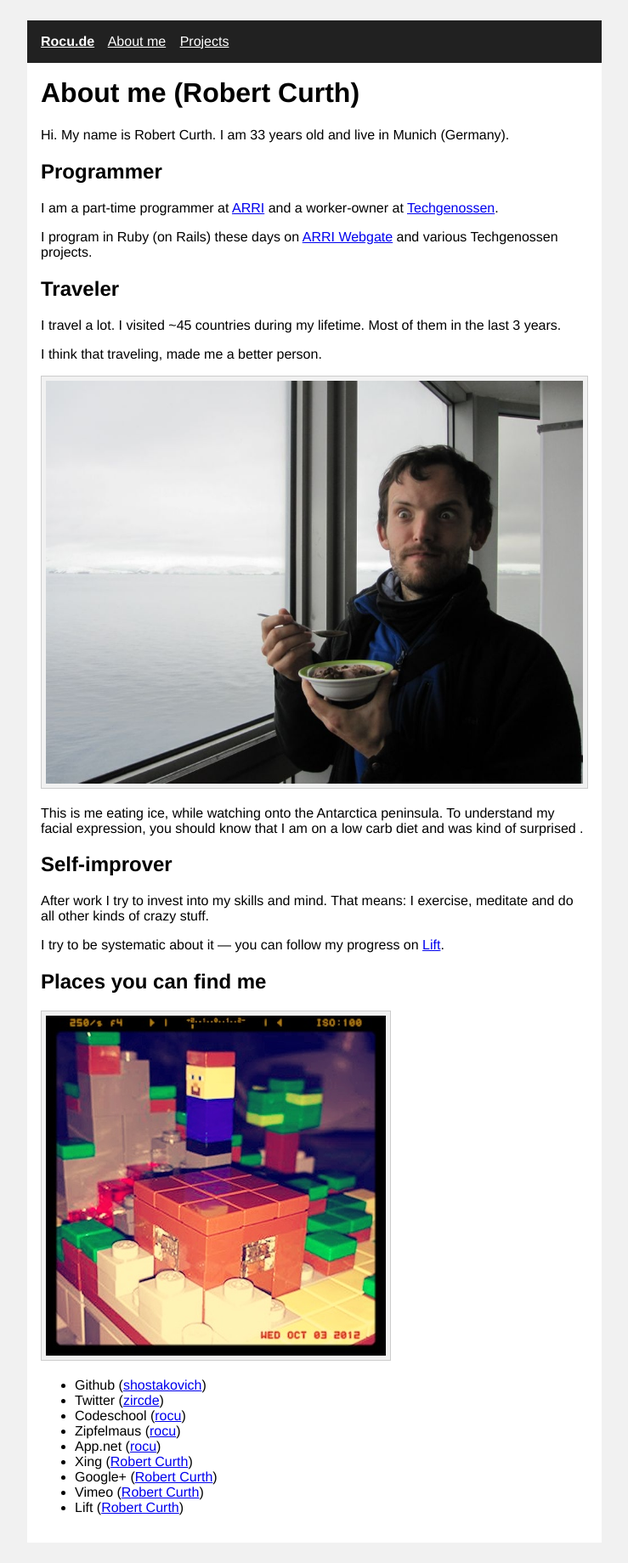
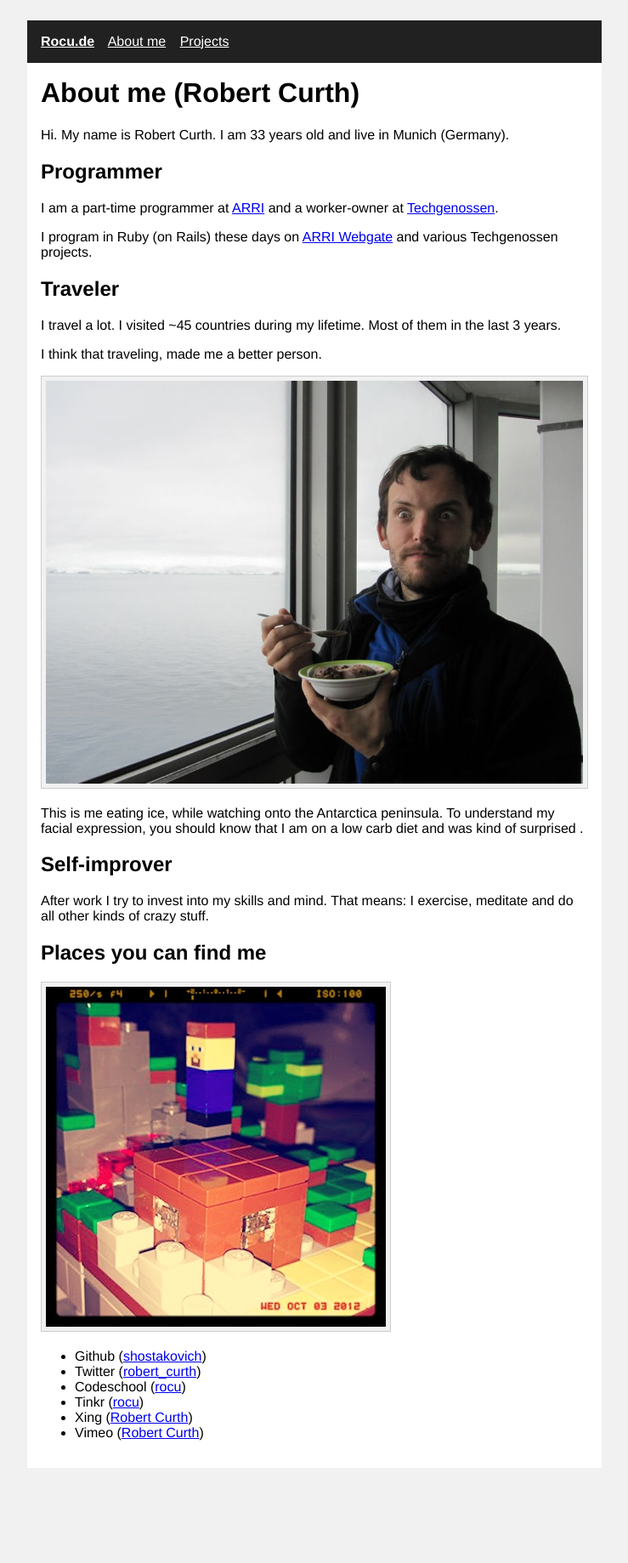
Before and after one commit to shostakovich/rocu.de, a Jekyll site: the page built from about-me.md, in a window 1280 px wide. Shown: the whole page at 85% size, without its empty margins (270-1009 px from the left). Built offline with Jekyll 4.4.1, drawn with Linux system fonts in a browser that asks for light colours; after the commit the page ends 1751 px from its top, so only the background shows below that.

Commit message:
Fix about page

```diff
--- a/about-me.md
+++ b/about-me.md
@@ -25,18 +25,13 @@ This is me eating ice, while watching onto the Antarctica peninsula. To understa
 
 After work I try to invest into my skills and mind. That means: I exercise, meditate and do all other kinds of crazy stuff.
 
-I try to be systematic about it — you can follow my progress on [Lift](http://lift.do/users/cbafd621538e209c5b95).
-
 ## Places you can find me
 
 ![](/assets/images/me_hiding_from_the_creepers.jpg)
 
 *   Github ([shostakovich](https://github.com/shostakovich))
-*   Twitter ([zircde](https://twitter.com/zircde))
+*   Twitter ([robert_curth](https://twitter.com/robert_curth))
 *   Codeschool ([rocu](http://www.codeschool.com/users/rocu))
-*   Zipfelmaus ([rocu](http://www.zipfelmaus.com))
-*   App.net ([rocu](https://alpha.app.net/rocu))
+*   Tinkr ([rocu](https://tinkr.de/))
 *   Xing ([Robert Curth](http://www.xing.com/profile/Robert_Curth))
-*   Google+ ([Robert Curth](https://plus.google.com/100361028306639573183))
 *   Vimeo ([Robert Curth](http://vimeo.com/user2044831))
-*   Lift ([Robert Curth](http://lift.do/users/cbafd621538e209c5b95))
```
